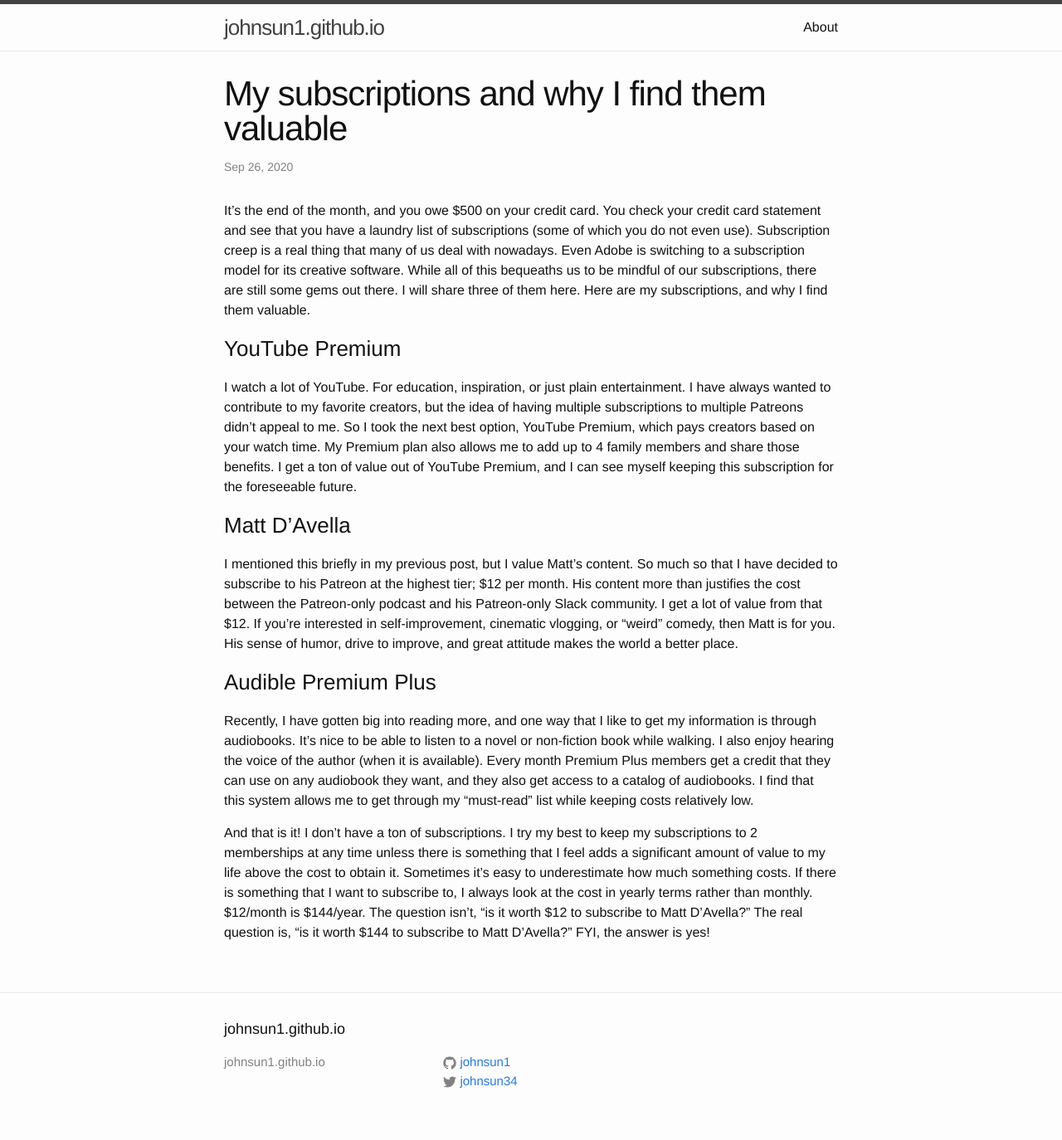
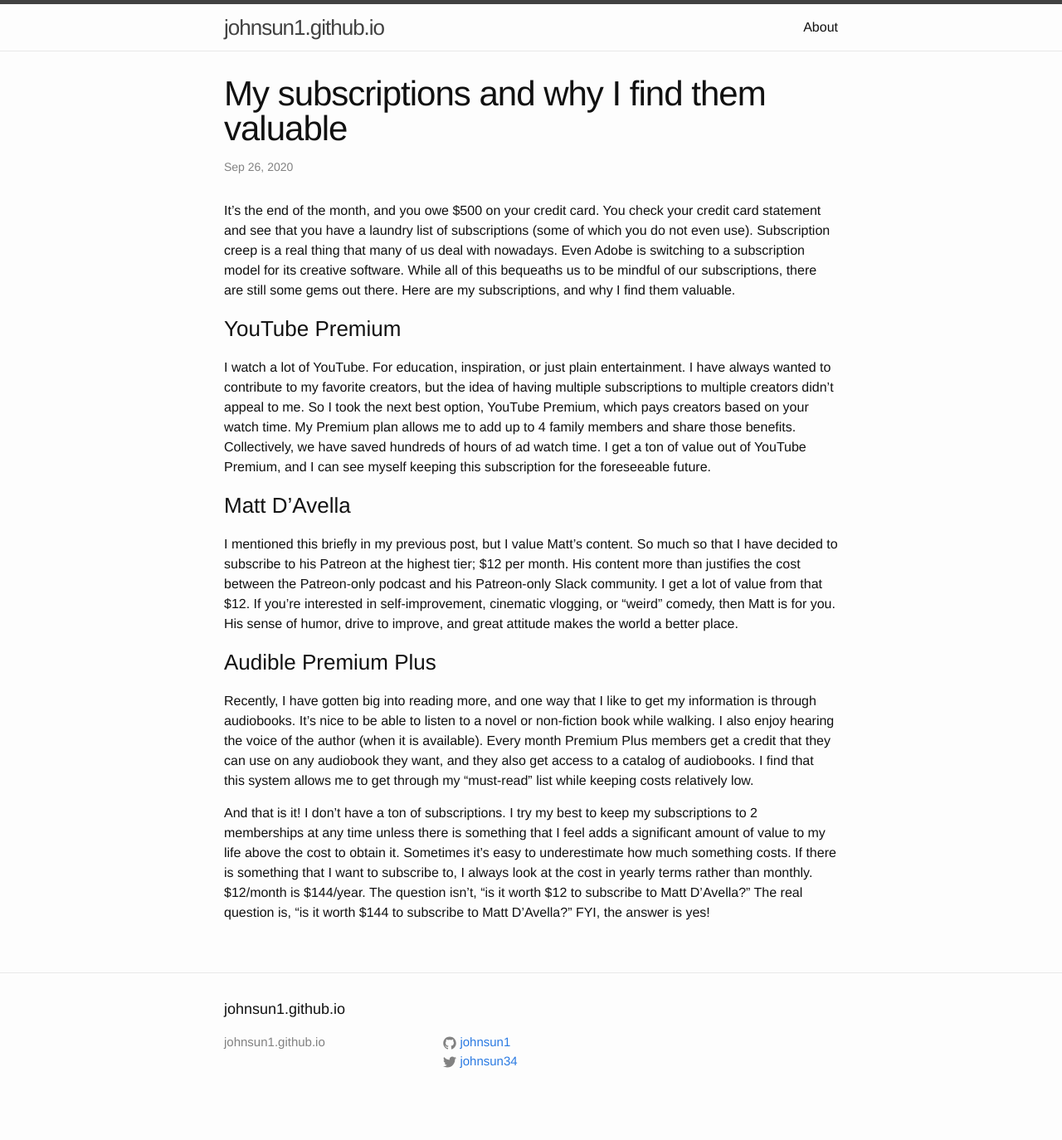
Before and after one commit to johnsun1/johnsun1.github.io, a Jekyll site: the page built from _posts/2020-09-26-my-subscriptions-and-why-I-find-them-valuable.md, in a window 1280 px wide. Shown: the whole page at 83% size. Built offline with Jekyll 4.4.1, drawn with Linux system fonts in a browser that asks for light colours; after the commit the page ends 1350 px from its top, so only the background shows below that.

Commit message:
Update 2020-09-26-my-subscriptions-and-why-I-find-them-valuable.md

```diff
--- a/_posts/2020-09-26-my-subscriptions-and-why-I-find-them-valuable.md
+++ b/_posts/2020-09-26-my-subscriptions-and-why-I-find-them-valuable.md
@@ -5,10 +5,10 @@
 categories: frugality
 ---
 
-It's the end of the month, and you owe $500 on your credit card. You check your credit card statement and see that you have a laundry list of subscriptions (some of which you do not even use). Subscription creep is a real thing that many of us deal with nowadays. Even Adobe is switching to a subscription model for its creative software. While all of this bequeaths us to be mindful of our subscriptions, there are still some gems out there. I will share three of them here. Here are my subscriptions, and why I find them valuable.
+It's the end of the month, and you owe $500 on your credit card. You check your credit card statement and see that you have a laundry list of subscriptions (some of which you do not even use). Subscription creep is a real thing that many of us deal with nowadays. Even Adobe is switching to a subscription model for its creative software. While all of this bequeaths us to be mindful of our subscriptions, there are still some gems out there. Here are my subscriptions, and why I find them valuable.
 
 ### YouTube Premium ###
-I watch a lot of YouTube. For education, inspiration, or just plain entertainment. I have always wanted to contribute to my favorite creators, but the idea of having multiple subscriptions to multiple Patreons didn't appeal to me. So I took the next best option, YouTube Premium, which pays creators based on your watch time. My Premium plan also allows me to add up to 4 family members and share those benefits. I get a ton of value out of YouTube Premium, and I can see myself keeping this subscription for the foreseeable future.
+I watch a lot of YouTube. For education, inspiration, or just plain entertainment. I have always wanted to contribute to my favorite creators, but the idea of having multiple subscriptions to multiple creators didn't appeal to me. So I took the next best option, YouTube Premium, which pays creators based on your watch time. My Premium plan allows me to add up to 4 family members and share those benefits. Collectively, we have saved hundreds of hours of ad watch time. I get a ton of value out of YouTube Premium, and I can see myself keeping this subscription for the foreseeable future.
 
 ### Matt D'Avella ###
 I mentioned this briefly in my previous post, but I value Matt's content. So much so that I have decided to subscribe to his Patreon at the highest tier; $12 per month. His content more than justifies the cost between the Patreon-only podcast and his Patreon-only Slack community. I get a lot of value from that $12. If you're interested in self-improvement, cinematic vlogging, or "weird" comedy, then Matt is for you. His sense of humor, drive to improve, and great attitude makes the world a better place.
```
